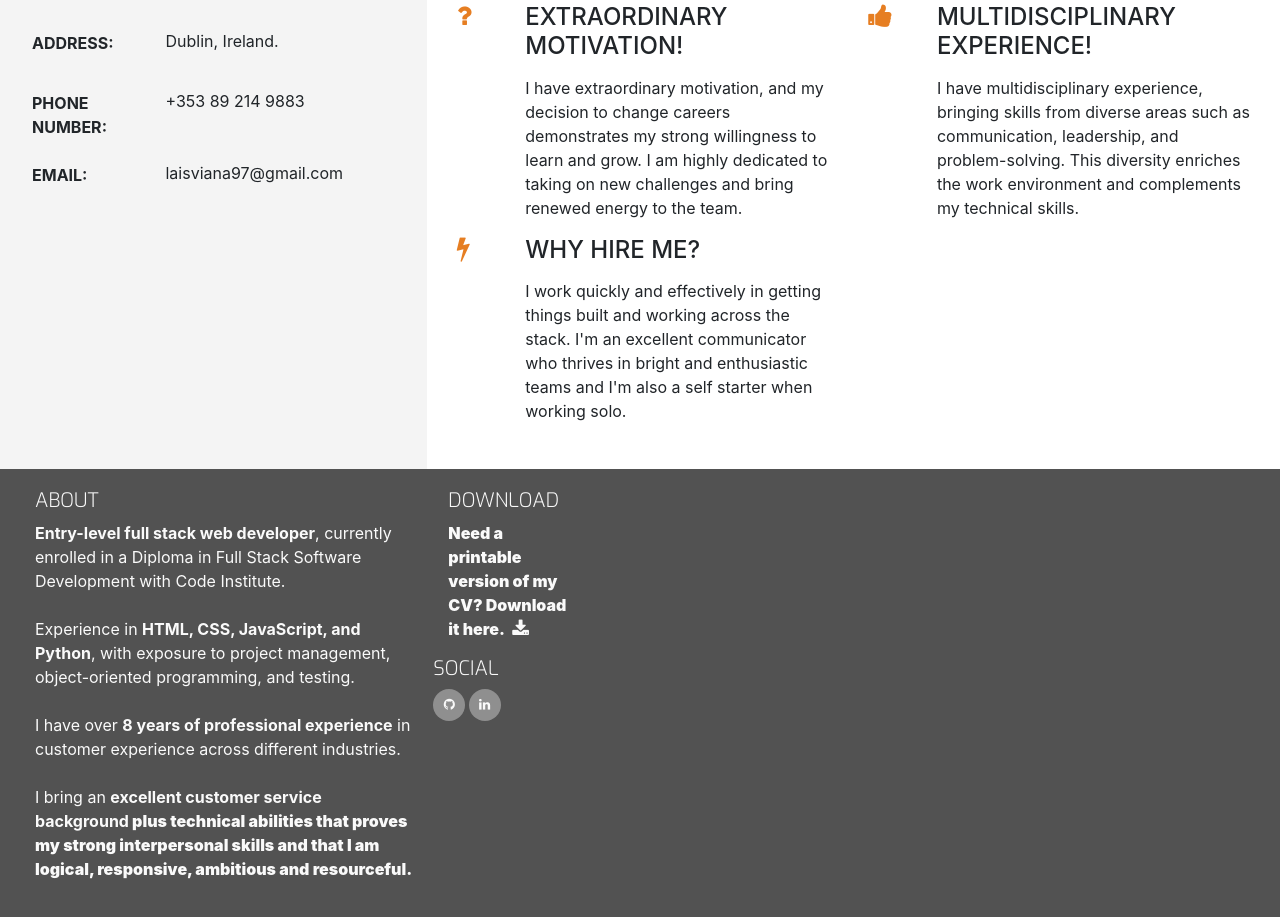
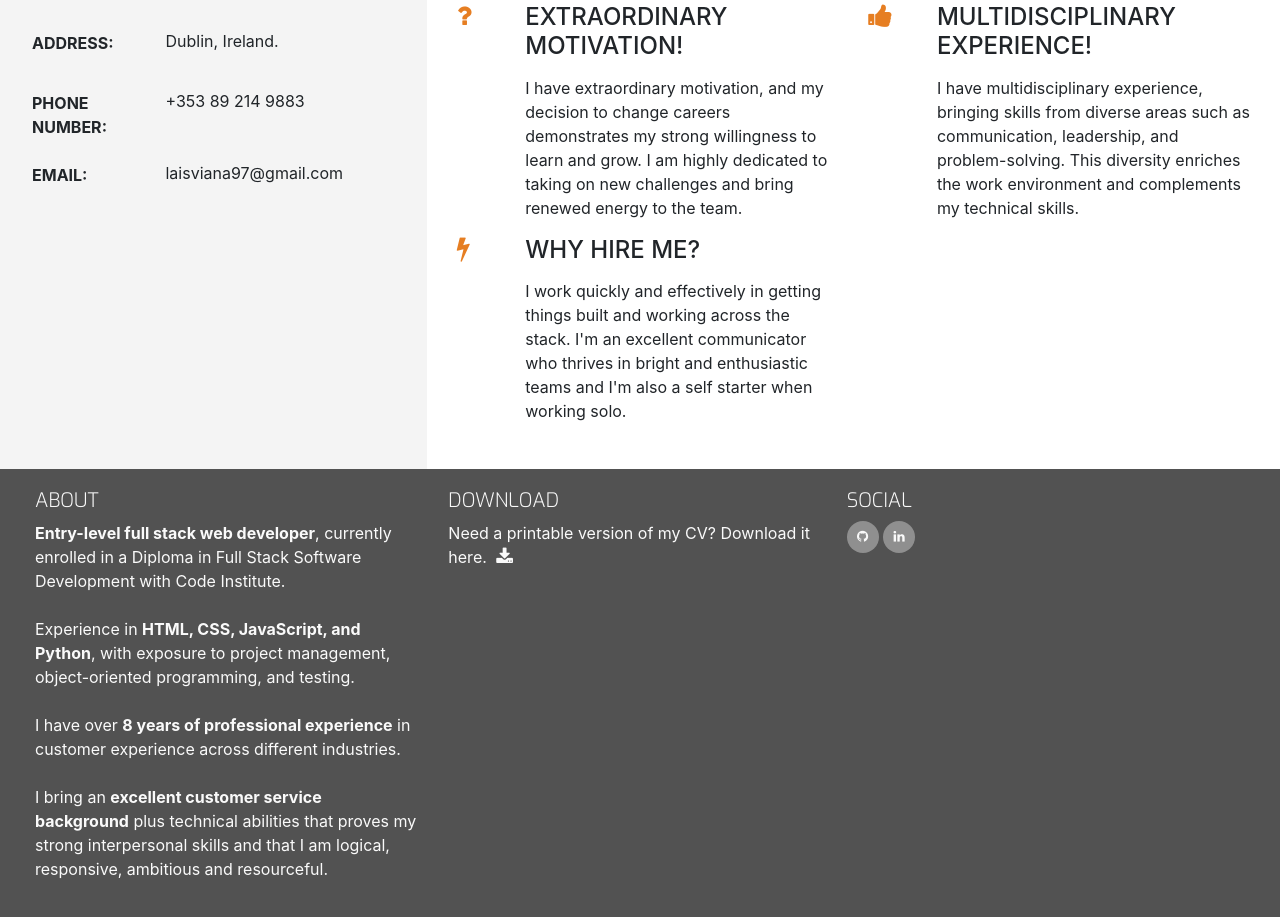
Before and after one commit to LaisZagati/Resume-Bootstrap, a plain HTML site: page index.html in a window 1280 px wide. Shown: the part 498-1415 px from the top of the page. Drawn offline with nearby package versions, Linux system fonts and the light colour scheme.

Commit message:
Update index.html

```diff
--- a/index.html
+++ b/index.html
@@ -163,7 +163,7 @@
                     <strong>Entry-level full stack web developer</strong>, currently enrolled in a Diploma in Full Stack Software Development with Code Institute.<br><br>
                     Experience in <strong>HTML, CSS, JavaScript, and Python</strong>, with exposure to project management, object-oriented programming, and testing.<br><br>
                     I have over <strong>8 years of professional experience</strong> in customer experience across different industries.<br><br>
-                    I bring an <strong>excellent customer service background<strong> plus technical abilities that proves my strong interpersonal skills and that I am logical, responsive, ambitious and resourceful.
+                    I bring an <strong>excellent customer service background</strong> plus technical abilities that proves my strong interpersonal skills and that I am logical, responsive, ambitious and resourceful.
                 </p>
             </div>
             <div class ="col-sm-4">
```
